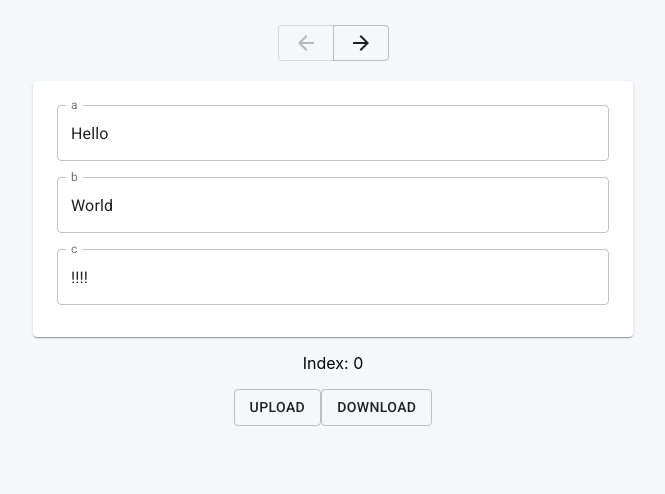
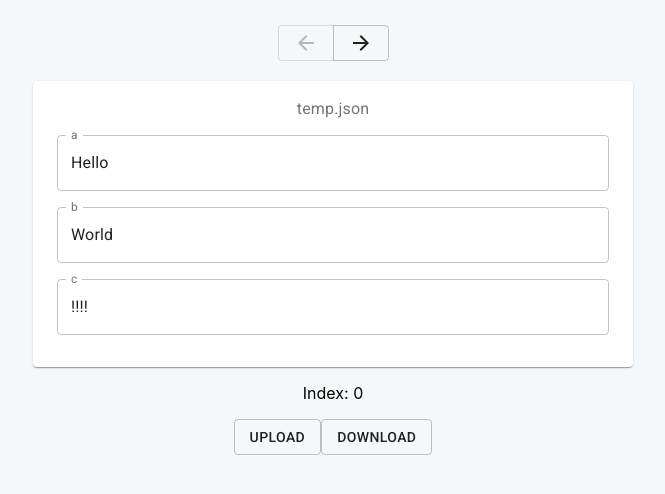
Before and after one commit to wsbuck/Slack-Redact, a React (Create React App) app: page / in a window 1280 px wide. Shown: the top 494 px of the page, without its empty margins (307-972 px from the left). Built offline with nearby package versions, Linux system fonts and the light colour scheme.

Commit message:
rename updloaded json
* once json is uploaded, filename is appended with "REDACTED"
* resolves #1

```diff
--- a/src/components/EditCard.js
+++ b/src/components/EditCard.js
@@ -1,11 +1,12 @@
 import React, { useEffect } from 'react';
 
-import { useDispatch } from 'react-redux';
+import { useSelector, useDispatch } from 'react-redux';
 
 import { makeStyles } from '@material-ui/core/styles';
 import Card from '@material-ui/core/Card';
 import CardContent from '@material-ui/core/CardContent';
 import TextField from '@material-ui/core/TextField';
+import Typography from '@material-ui/core/Typography';
 
 import { updateField } from '../redux/actions';
 
@@ -35,6 +36,7 @@ const useStyles = makeStyles(theme => ({
 const EditCard = ({ data }) => {
   const classes = useStyles();
   const dispatch = useDispatch();
+  const fileName = useSelector(state => state.editJSON.name);
 
   useEffect(() => {
     console.log(data);
@@ -47,6 +49,9 @@ const EditCard = ({ data }) => {
   return (
     <Card className={classes.card}>
       <CardContent>
+        <Typography className={classes.title} color="textSecondary" gutterBottom>
+          {fileName}
+        </Typography>
         <form className={classes.container} noValidate autoComplete="off">
           {
             Object.keys(data).map((key, index) => (
@@ -55,8 +60,9 @@ const EditCard = ({ data }) => {
                 label={key}
                 value={data[key]}
                 onChange={(e) => handleChange(key, e.target.value)}
+                // disabled
+                multiline
                 variant="outlined"
-                // className={classes.textField}
                 className={
                   key.match(/\./)
                   ? classes.subTextField
--- a/src/components/FileUpload.js
+++ b/src/components/FileUpload.js
@@ -23,7 +23,9 @@ const FileUpload = () => {
 
   function handleFileUpload(e) {
     reader.onload = onReaderLoad;
-    dispatch(updateFileName(e.target.files[0].name));
+    const oldName = e.target.files[0].name;
+    const newName = oldName.match(/^.*(?=(\.json))/)[0] + '_REDACTED.json';
+    dispatch(updateFileName(newName));
     reader.readAsText(e.target.files[0]);
   }
 
```
